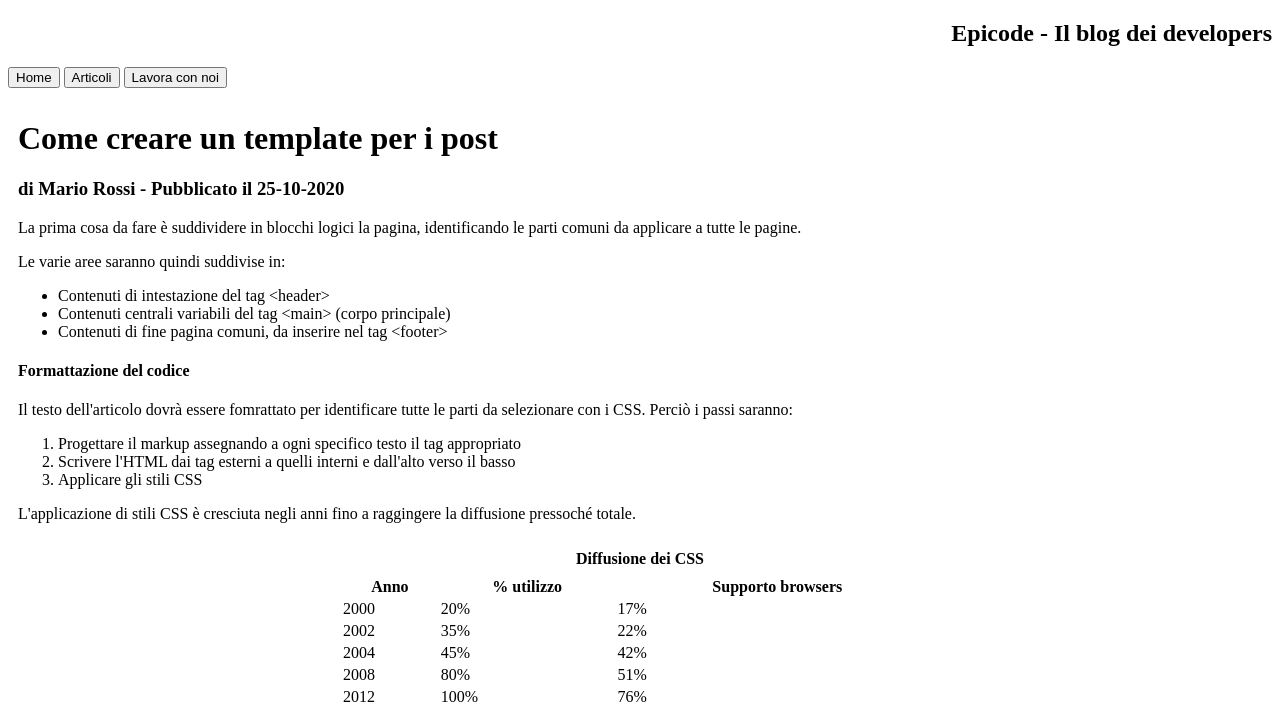
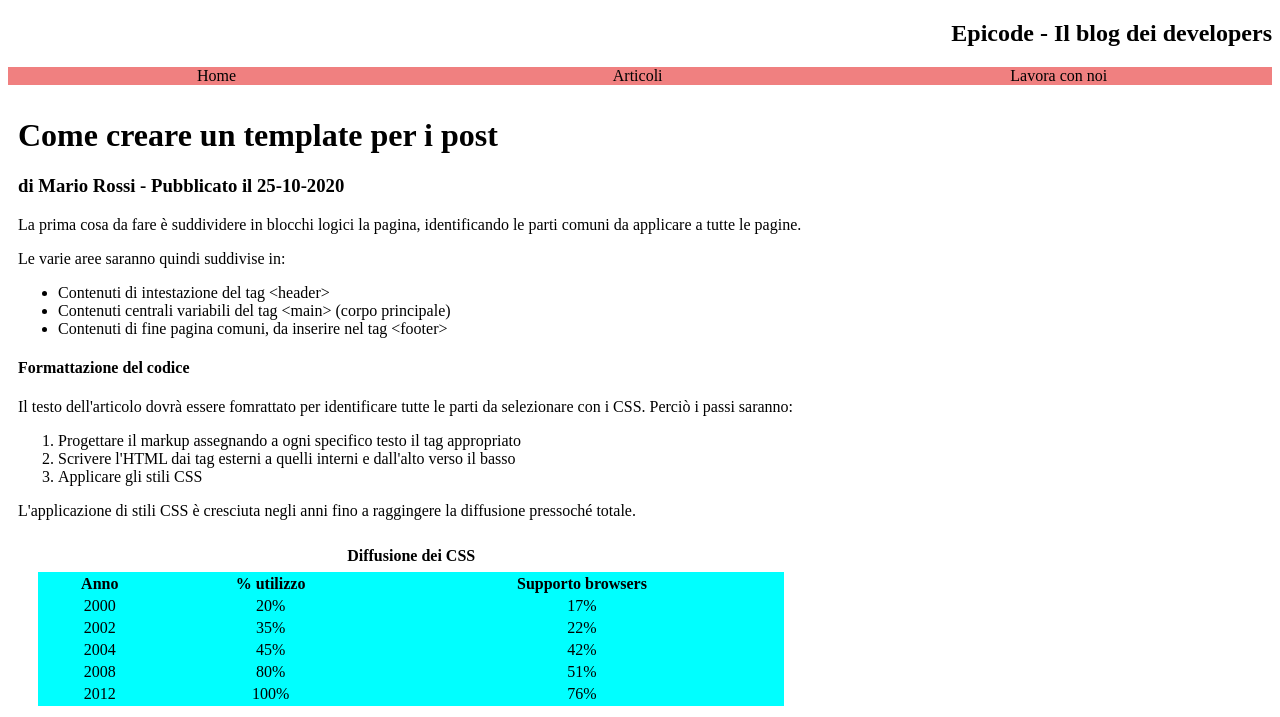
Before and after one commit to ZairaStra/M1S1G2_esercitazione, a plain HTML site: page index.html in a window 1280 px wide. Shown: the part 83-800 px from the top of the page. Drawn offline with Linux system fonts and the light colour scheme.

Commit message:
table_style

```diff
--- a/index.html
+++ b/index.html
@@ -11,13 +11,13 @@
     <header>
       <div id="title">
         <img src="assets/img/logo.svg" alt="Epicode_logo" />
-        <h2 id="h2">Epicode - Il blog dei developers</h2>
+        <h2 id="span">Epicode - Il blog dei developers</h2>
       </div>
 
       <div id="menu">
-        <button class="menu">Home</button>
-        <button class="menu">Articoli</button>
-        <button class="menu">Lavora con noi</button>
+       <a href="#" class="menu"> Home </a>
+       <a href="#" class="menu"> Articoli</a>
+       <a href="#" class="menu"> Lavora con noi</a>
       </div>
     </header>
     <main>
@@ -82,7 +82,7 @@
             </tbody>
         </table>
         <p>
-            Un test di validazione potrà essere fatto tramite il tool online <a href="https://epicode.com/it/">Epicode</a> dedicato allo scopo. Una volta ottimizzato il tutto, avremoraggiunto il nostro obiettivo ed essere stati dei veri developers come loro:
+            Un test di validazione potrà essere fatto tramite il <a href="https://epicode.com/it/">tool online</a> dedicato allo scopo. Una volta ottimizzato il tutto, avremo raggiunto il nostro obiettivo ed essere stati dei veri developers come loro:
         </p>
         <iframe width="560" height="315" src="https://www.youtube.com/embed/QiYgE7Hceks?si=fLuf8oNx1OsSXJGU" title="YouTube video player" frameborder="0" allow="accelerometer; autoplay; clipboard-write; encrypted-media; gyroscope; picture-in-picture; web-share" referrerpolicy="strict-origin-when-cross-origin" allowfullscreen></iframe>"></video>
 
--- a/style.css
+++ b/style.css
@@ -12,9 +12,16 @@ h2 {
 }
 
 #menu {
+  width: 100%;
+  background-color: lightcoral;
 }
 
 .menu {
+  display: inline-block;
+  width: 33%;
+  text-align: center;
+  color: black;
+  text-decoration: none;
 }
 
 header {
@@ -23,14 +30,17 @@ header {
 }
 main {
   margin: 10px;
+  text-align: justify;
 }
 
 caption {
   margin: 7px;
   font-weight: bold;
 }
+
 table {
   margin: 20px;
-  width: 600px;
-  margin-inline: auto;
+  width: 60%;
+  text-align: center;
+  background-color: aqua;
 }
```
